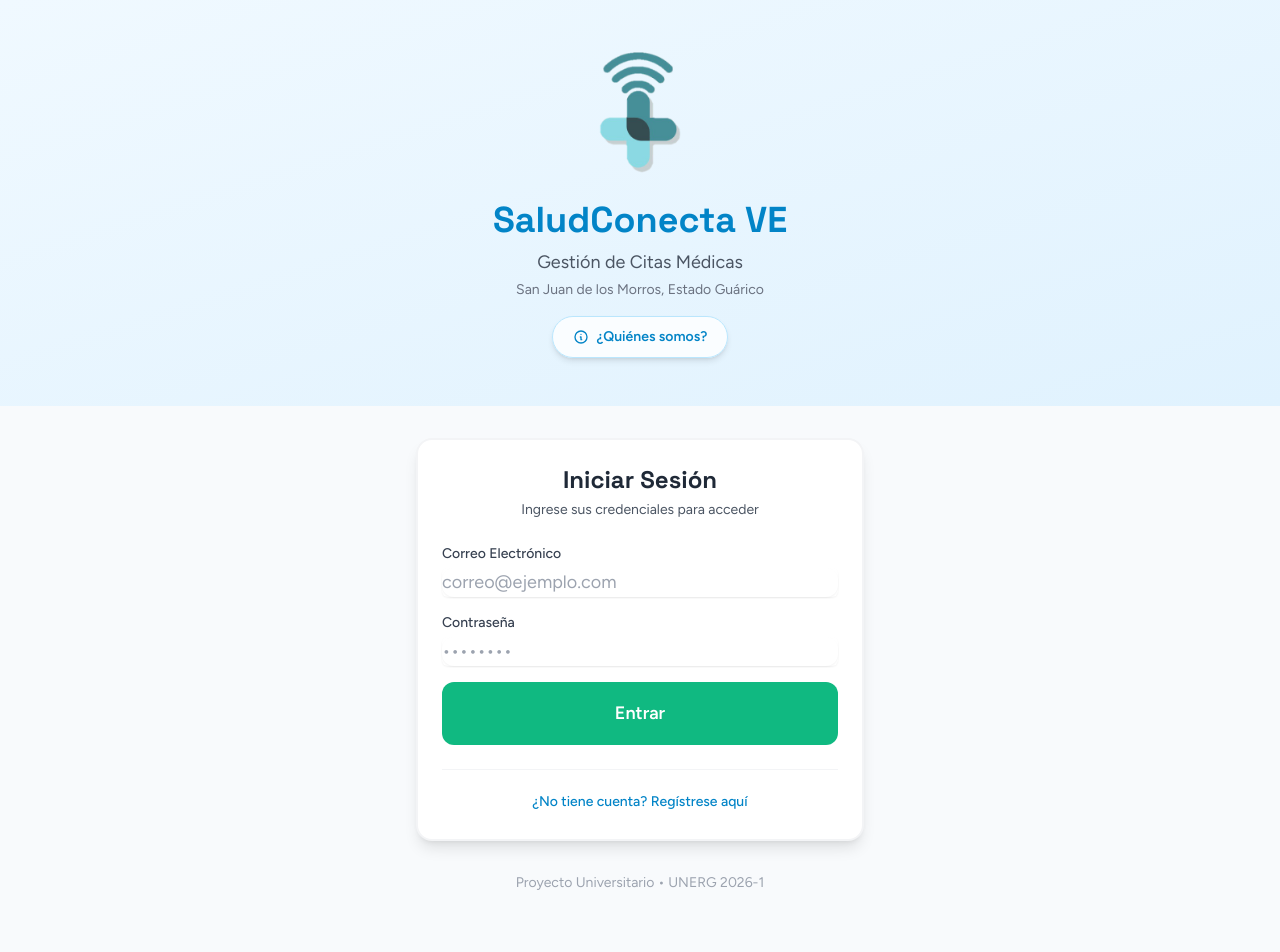
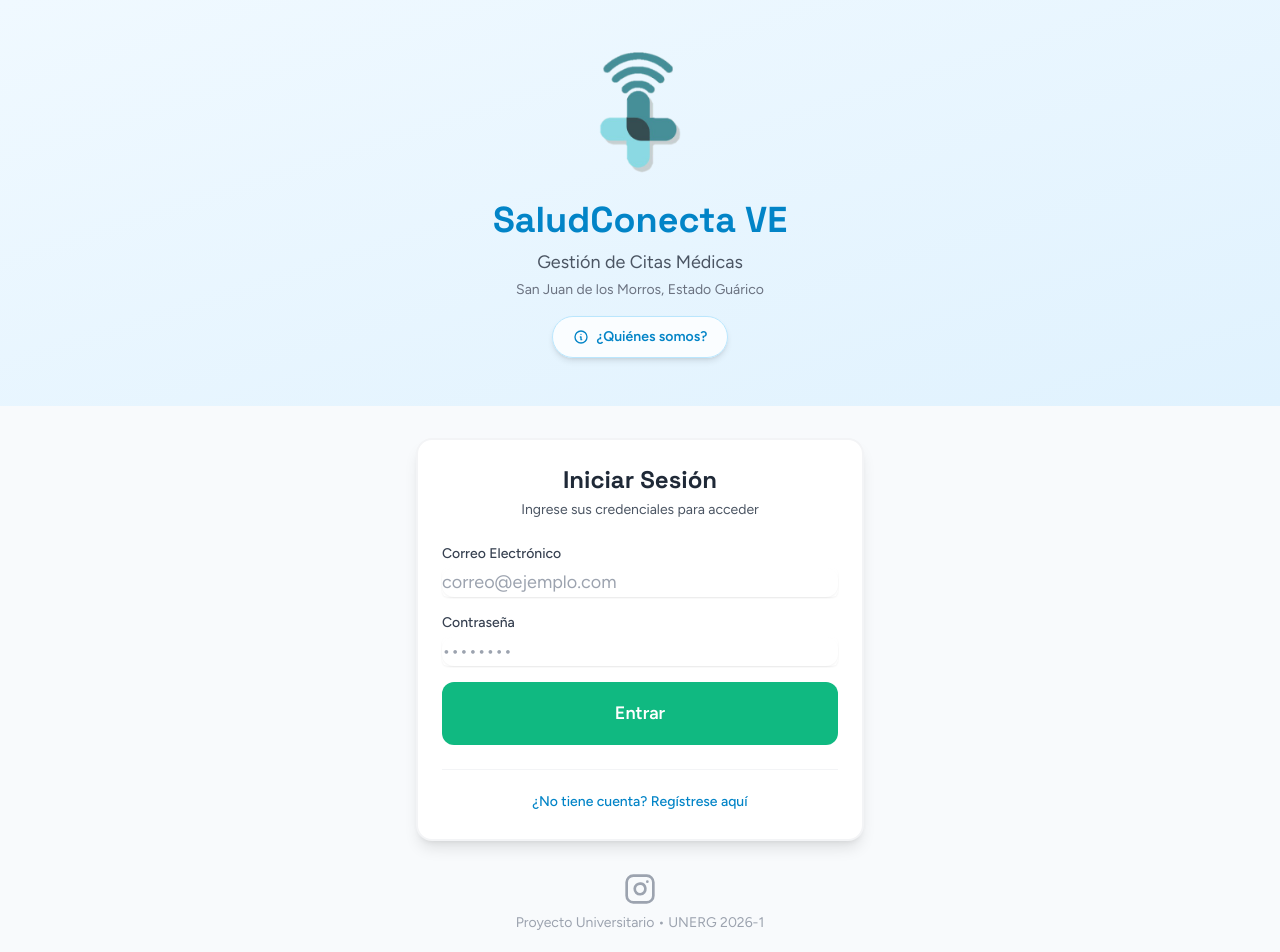
Before and after one commit to olivier-gm/SaludConectaVE, a React (Vite) app: page / in a window 1280 px wide. Shown: the top 952 px of the page. Before the commit the page ends 925 px from the top, so only its background shows below. Built offline with nearby package versions, Linux system fonts and the light colour scheme.

Commit message:
update 4

```diff
--- a/src/components/icons/index.ts
+++ b/src/components/icons/index.ts
@@ -48,5 +48,9 @@ export { DocumentIcon } from './alerts/Document';
 export { WaveIcon } from './alerts/Wave';
 export { SadIcon } from './alerts/Sad';
 
+
+// Redes Sociales
+export { InstagramIcon } from './social/Instagram';
+
 // Acciones y Varios
 export { CameraIcon, SaveIcon, MapIcon, StethoscopeIcon } from './actions/ActionIcons';
--- /dev/null
+++ b/src/components/icons/social/Instagram.tsx
@@ -0,0 +1,38 @@
+/**
+ * Icono de Instagram
+ * Estilo: Minimalista unicolor
+ */
+
+import React from 'react';
+
+interface IconProps {
+    size?: 'sm' | 'md' | 'lg' | 'xl';
+    className?: string;
+}
+
+const sizeMap = {
+    sm: 'w-4 h-4',
+    md: 'w-6 h-6',
+    lg: 'w-8 h-8',
+    xl: 'w-12 h-12',
+};
+
+export const InstagramIcon: React.FC<IconProps> = ({
+    size = 'md',
+    className = ''
+}) => (
+    <svg
+        viewBox="0 0 24 24"
+        fill="none"
+        stroke="currentColor"
+        strokeWidth="2"
+        strokeLinecap="round"
+        strokeLinejoin="round"
+        className={`${sizeMap[size]} ${className}`}
+        aria-hidden="true"
+    >
+        <rect x="2" y="2" width="20" height="20" rx="5" />
+        <path d="M16 11.37A4 4 0 1 1 12.63 8 4 4 0 0 1 16 11.37z" />
+        <line x1="17.5" y1="6.5" x2="17.51" y2="6.5" />
+    </svg>
+);
--- a/src/pages/Login.tsx
+++ b/src/pages/Login.tsx
@@ -3,6 +3,7 @@ import Logo from '../components/Logo';
 import { Button, Input, Card, Spinner } from '../components/ui';
 import AboutModal from '../components/AboutModal';
 import { useAuth } from '../contexts/AuthContext';
+import { InstagramIcon } from '../components/icons';
 
 interface LoginPageProps {
     /** Callback al simular login de María */
@@ -240,10 +241,22 @@ const LoginPage: React.FC<LoginPageProps> = ({ onLoginMaria: _onLoginMaria, onLo
 
                 {/* Acceso Demo - ELIMINADO */}
 
+
                 {/* Footer */}
-                <p className="text-center text-sm text-gray-400">
-                    Proyecto Universitario • UNERG 2026-1
-                </p>
+                <div className="flex flex-col items-center gap-2 mt-auto">
+                    <a
+                        href="https://www.instagram.com/saludconectave/"
+                        target="_blank"
+                        rel="noopener noreferrer"
+                        className="text-gray-400 hover:text-pink-600 transition-colors duration-300 transform hover:scale-110"
+                        title="Síguenos en Instagram"
+                    >
+                        <InstagramIcon size="lg" />
+                    </a>
+                    <p className="text-center text-sm text-gray-400">
+                        Proyecto Universitario • UNERG 2026-1
+                    </p>
+                </div>
             </div>
 
             {/* Modal ¿Quiénes somos? */}
```
